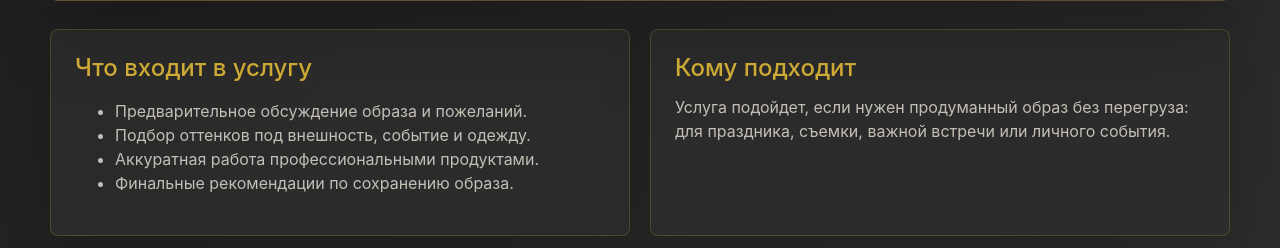
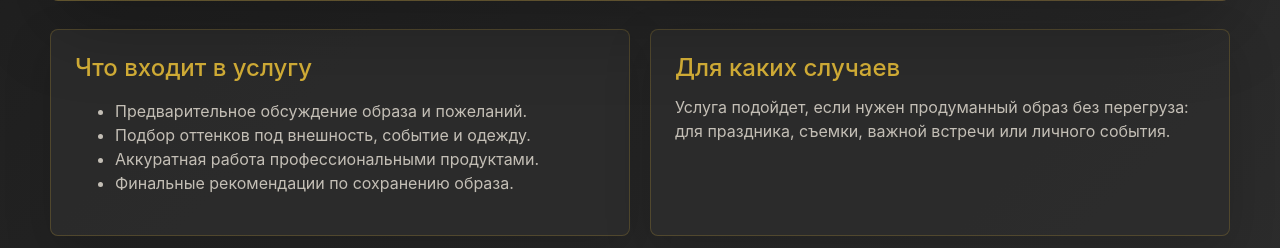
Before and after one commit to borygins/TinaBorke.art, a FastAPI app: page /uslugi/lifting-makiyazh in a window 1280 px wide. Shown: the part 758-1006 px from the top of the page. Run offline with FastAPI, Linux system fonts and the light colour scheme; data comes from the database, SQL or seed files in the repository; data that the repository does not hold is empty; some libraries are stand-ins or nearby versions; some web fonts are replaced.

Commit message:
Для каких случаев

```diff
--- a/templates/service.html
+++ b/templates/service.html
@@ -67,7 +67,7 @@
             {% endif %}
             {% if service.suitable_for %}
             <article class="service-info-card">
-                <h2>Кому подходит</h2>
+                <h2>Для каких случаев</h2>
                 <p class="service-info-text">{{ service.suitable_for }}</p>
             </article>
             {% endif %}
```
